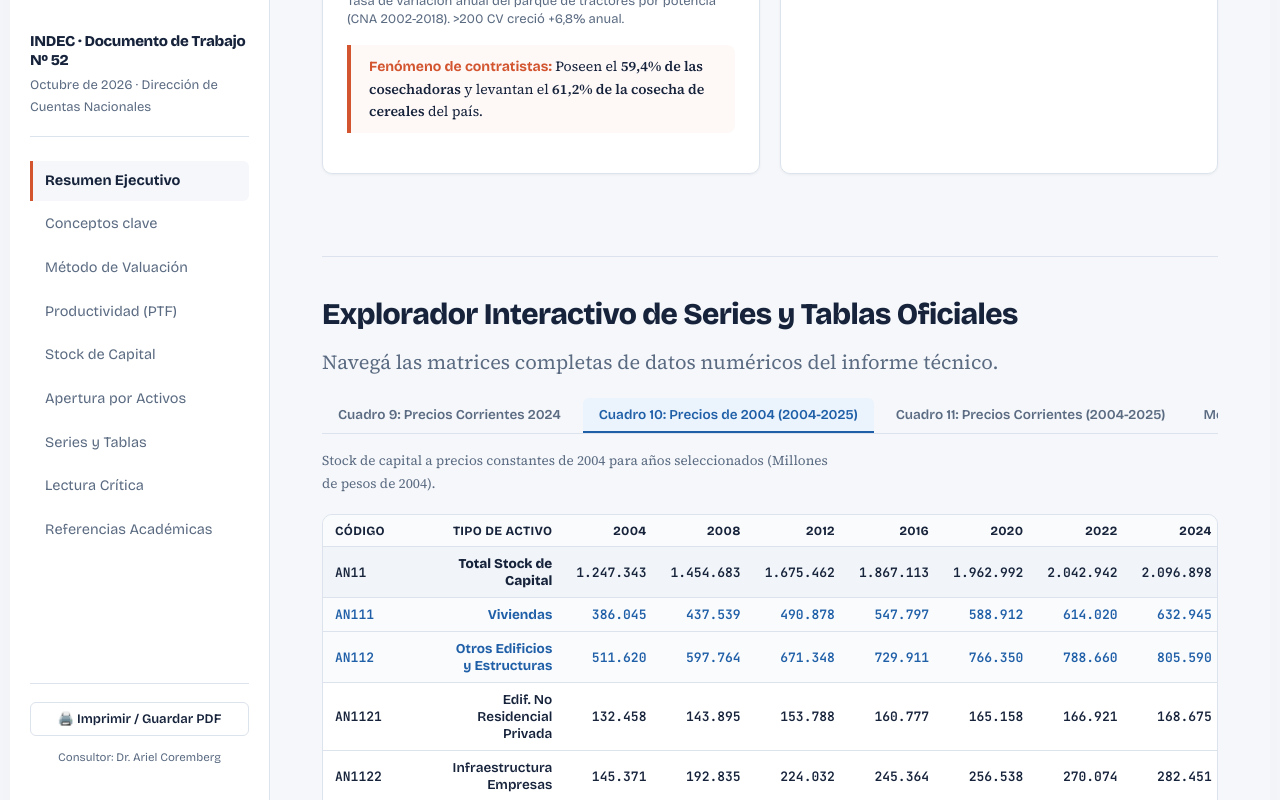
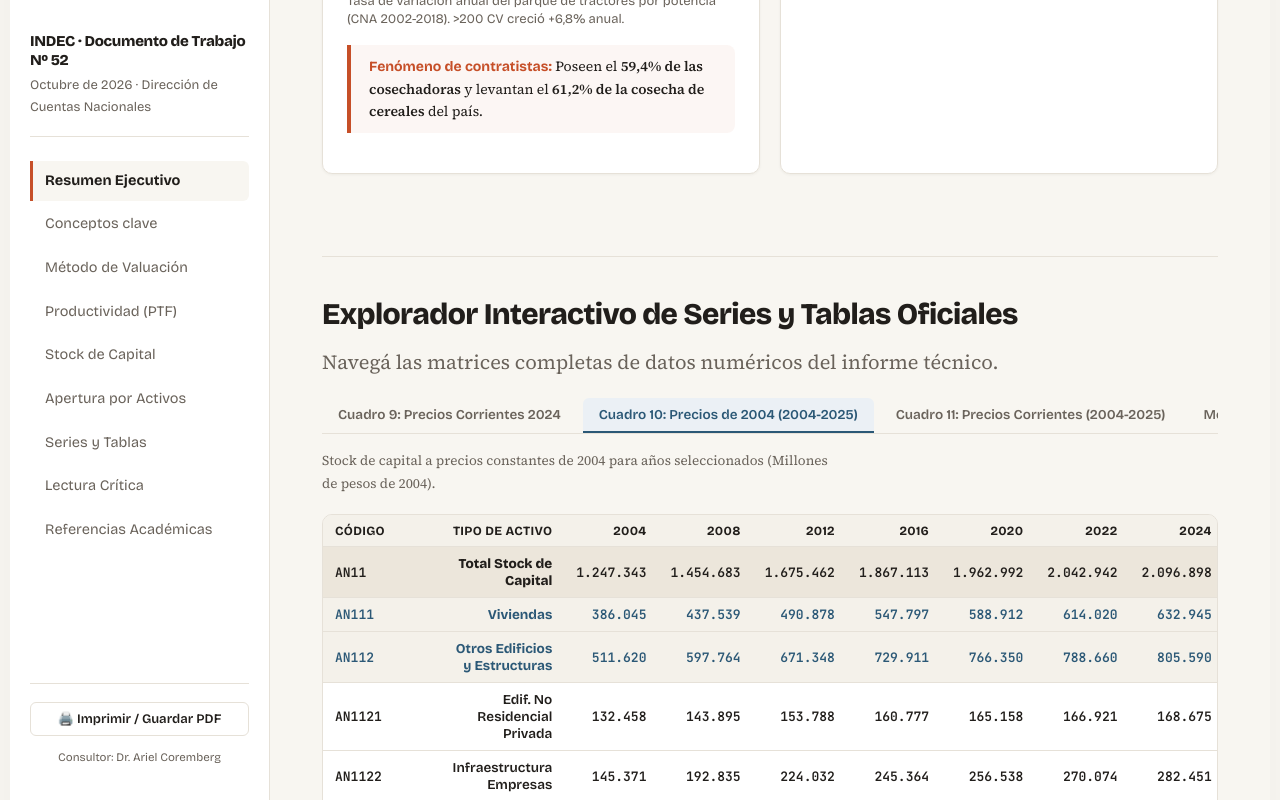
Before and after one commit to nicodx/PRODUCTIVIDAD_INDEC, a plain HTML site: page index.html in a window 1280 px wide. Both pictures are taken after a click on the button "Cuadro 10: Precios de 2004 (2004-2025)". Shown: the part 8095-8895 px from the top of the page. Drawn offline with nearby package versions, Linux system fonts and the light colour scheme.

Commit message:
Refactor styles for warmer color palette
Updated color variables and styles for a warmer aesthetic throughout the document, including background, text, and border colors.

```diff
--- a/index.html
+++ b/index.html
@@ -25,19 +25,19 @@
       padding-top: env(safe-area-inset-top, 0px);
       padding-bottom: env(safe-area-inset-bottom, 0px);
 
-      --bg: #F5F7FA;
-      --sf: #FFFFFF;
-      --ink: #16233B;
-      --mut: #5B6B82;
-      --ln: #DCE3EC;
-
-      --k: #1F5FA8;     /* Capital / Primary Blue */
-      --k-light: #EBF3FC;
-      --l: #0E8A8A;     /* Labor / Teal Green */
-      --l-light: #E6F7F7;
-      --p: #D2552F;     /* PTF / Terracotta Accent */
-      --p-light: #FDF1ED;
-      --hl: #FFE9A8;    /* Warm Yellow Highlighter */
+      --bg: #F8F6F1;    /* Subtle warm paper / natural stone background (rests eyes, eliminates blue glare) */
+      --sf: #FFFFFF;    /* Clean surface cards */
+      --ink: #211E1B;   /* Deep warm charcoal ink (avoids cold navy blue eye strain) */
+      --mut: #6A635B;   /* Muted warm stone / taupe */
+      --ln: #E6E1D8;    /* Warm subtle border */
+
+      --k: #2B5876;     /* Capital / Warm Slate Blue (comfortable, replaces harsh electric blue) */
+      --k-light: #EBF0F5;
+      --l: #227056;     /* Labor / Warm Botanical Green (replaces cold cyan-teal) */
+      --l-light: #EBF4F0;
+      --p: #C64F28;     /* PTF / Terracotta Accent (warm, rich) */
+      --p-light: #FAF0EB;
+      --hl: #FCE5A2;    /* Warm Amber/Honey Highlighter */
 
       --sans: 'Bricolage Grotesque', system-ui, -apple-system, sans-serif;
       --ser: 'Source Serif 4', Georgia, serif;
@@ -46,8 +46,8 @@
       --radius-sm: 6px;
       --radius-md: 10px;
       --radius-lg: 16px;
-      --shadow-sm: 0 1px 3px rgba(22, 35, 59, 0.05);
-      --shadow-md: 0 4px 8px rgba(22, 35, 59, 0.07);
+      --shadow-sm: 0 1px 3px rgba(35, 30, 24, 0.05);
+      --shadow-md: 0 4px 10px rgba(35, 30, 24, 0.07);
     }
 
     html {
@@ -55,8 +55,15 @@
       scroll-padding-top: 30px;
     }
 
+    ::selection {
+      background: #E8DFC8;
+      color: var(--ink);
+    }
+
     * {
       box-sizing: border-box;
+      scrollbar-color: #D3CDC2 transparent;
+      scrollbar-width: thin;
     }
 
     body {
@@ -86,7 +93,7 @@
       max-width: 1260px;
       margin: 0 auto;
       background: var(--bg);
-      box-shadow: 0 0 40px rgba(0,0,0,0.03);
+      box-shadow: 0 0 40px rgba(35, 30, 24, 0.04);
       min-height: 100vh;
     }
 
@@ -338,7 +345,7 @@
     /* Claude's Terracotta Callout Note */
     .note {
       border-left: 4px solid var(--p);
-      background: rgba(210, 85, 47, 0.04);
+      background: rgba(198, 79, 40, 0.05);
       padding: 10px 16px 10px 18px;
       margin: 18px 0;
       border-radius: 0 8px 8px 0;
@@ -353,7 +360,7 @@
 
     .note-info {
       border-left: 4px solid var(--k);
-      background: rgba(31, 95, 168, 0.04);
+      background: rgba(43, 88, 118, 0.05);
     }
     .note-info b {
       color: var(--k);
@@ -370,7 +377,7 @@
     }
     details[open] {
       box-shadow: var(--shadow-sm);
-      border-color: #cbd5e1;
+      border-color: #D3CDC2;
     }
     summary {
       cursor: pointer;
@@ -427,7 +434,7 @@
     th {
       font-weight: 700;
       color: var(--ink);
-      background: #fafbfc;
+      background: #F4F1EA;
       font-size: 12.5px;
       text-transform: uppercase;
       letter-spacing: 0.3px;
@@ -438,14 +445,14 @@
     }
 
     tbody tr:hover {
-      background: #f8fafc;
-    }
-
-    tr.level-0 { font-weight: 800; background: #f1f5f9; color: var(--ink); }
-    tr.level-1 { font-weight: 700; background: #fafbfc; color: var(--k); }
+      background: #F8F5EE;
+    }
+
+    tr.level-0 { font-weight: 800; background: #ECE6DB; color: var(--ink); }
+    tr.level-1 { font-weight: 700; background: #F4F1EA; color: var(--k); }
     tr.level-2 { font-weight: 600; color: var(--ink); }
     tr.level-3 { color: var(--mut); }
-    tr.level-4 { color: #8c9ba5; font-style: italic; }
+    tr.level-4 { color: #8A837A; font-style: italic; }
 
     /* Method Badges */
     .tag {
@@ -457,10 +464,10 @@
       border: 1px solid var(--ln);
       background: var(--bg);
     }
-    .tag-blue { background: #e0f2fe; color: var(--k); border-color: #bae6fd; }
-    .tag-amber { background: #fef3c7; color: #b45309; border-color: #fde68a; }
-    .tag-purple { background: #f3e8ff; color: #7e22ce; border-color: #e9d5ff; }
-    .tag-green { background: #dcfce7; color: var(--l); border-color: #bbf7d0; }
+    .tag-blue { background: #EAF0F6; color: var(--k); border-color: #D1DDE8; }
+    .tag-amber { background: #FAF2DF; color: #9A5808; border-color: #F3E0B5; }
+    .tag-purple { background: #F4EEF7; color: #6E3B82; border-color: #E2D3E8; }
+    .tag-green { background: #E9F3ED; color: var(--l); border-color: #CBE3D4; }
 
     /* Interactive Table Tabs */
     .tab-nav {
@@ -480,8 +487,9 @@
       border-bottom: 2px solid transparent;
       border-radius: 6px 6px 0 0;
       white-space: nowrap;
-    }
-    .t-btn:hover { color: var(--ink); background: #f1f5f9; }
+      transition: all 0.15s ease;
+    }
+    .t-btn:hover { color: var(--ink); background: #ECE7DD; }
     .t-btn.active {
       color: var(--k);
       border-bottom-color: var(--k);
@@ -500,9 +508,11 @@
       color: var(--ink);
       outline: none;
       width: 220px;
+      transition: border-color 0.15s, box-shadow 0.15s;
     }
     .search-input:focus {
       border-color: var(--k);
+      box-shadow: 0 0 0 3px rgba(43, 88, 118, 0.12);
     }
 
     /* References */
@@ -1937,15 +1947,15 @@
       });
     }
 
-    // Charts Configuration with Claude's elegant palette
+    // Charts Configuration with warm editorial palette
     const Y = ['2016','2017','2018','2019','2020','2021','2022','2023','2024','2025'];
     const C = {
-      y: '#16233B',  // VAB / Ink
-      k: '#1F5FA8',  // Capital Blue
-      l: '#0E8A8A',  // Labor Teal
-      p: '#D2552F',  // PTF Terracotta
-      g: '#9AA8BB',  // Grey neutral
-      k_light: '#7FB0DF'
+      y: '#211E1B',      // VAB / Ink - warm charcoal
+      k: '#2B5876',      // Capital Slate Blue (replaces harsh electric blue)
+      l: '#227056',      // Labor Sage/Forest Green (replaces cold cyan-teal)
+      p: '#C64F28',      // PTF Terracotta
+      g: '#9E968B',      // Warm Stone grey neutral (replaces cold blue-slate)
+      k_light: '#5E88AA' // Muted warm slate light
     };
 
     const D = {
@@ -1956,9 +1966,13 @@
     };
 
     Chart.defaults.font.family = "'Bricolage Grotesque', system-ui, sans-serif";
-    Chart.defaults.color = '#5B6B82';
+    Chart.defaults.color = '#6A635B';
+    Chart.defaults.borderColor = 'rgba(70, 60, 50, 0.08)';
     Chart.defaults.plugins.tooltip.padding = 10;
     Chart.defaults.plugins.tooltip.cornerRadius = 6;
+    Chart.defaults.plugins.tooltip.backgroundColor = '#211E1B';
+    Chart.defaults.plugins.tooltip.titleColor = '#F8F6F1';
+    Chart.defaults.plugins.tooltip.bodyColor = '#F8F6F1';
 
     const mk = (id, cfg) => {
       cfg.options = Object.assign({ responsive: true, maintainAspectRatio: false }, cfg.options || {});
@@ -2033,7 +2047,7 @@
       'Infra. gobierno': [233790, 237835, 244907, 253463, 261034, 268869, 278185, 287636, 293527, 301116, 308544, 317502, 323770, 334440, 340774, 346167, 344654, 347234, 351664, 355601, 354464, 353901],
       'Maquinaria y equipo': [349678, 355559, 366926, 391152, 419380, 425840, 449339, 487980, 513236, 538896, 555253, 572512, 589405, 613926, 625806, 617558, 607730, 618796, 640262, 656068, 658363, 678397]
     };
-    const pal = ['#1F5FA8', '#7FB0DF', '#0E8A8A', '#9AA8BB', '#D2552F'];
+    const pal = ['#2B5876', '#5E88AA', '#227056', '#9E968B', '#C64F28'];
 
     mk('c4', {
       type: 'bar',
@@ -2113,7 +2127,7 @@
        ['Servicios de Capital (K)', 'K'],
        ['Servicios Laborales (Horas L)', 'L'],
        ['Productividad Total Factores (PTF)', 'PTF']].map(r =>
-         '<tr ' + (r[1] === 'PTF' ? 'style="font-weight:700; color:var(--p); background:rgba(210,85,47,0.05);"' : '') + '><td>' + r[0] + '</td>' +
+         '<tr ' + (r[1] === 'PTF' ? 'style="font-weight:700; color:var(--p); background:rgba(198,79,40,0.06);"' : '') + '><td>' + r[0] + '</td>' +
          D[r[1]].map(v => '<td>' + v.toFixed(1).replace('.', ',') + '</td>').join('') + '</tr>'
       ).join('');
 
```
